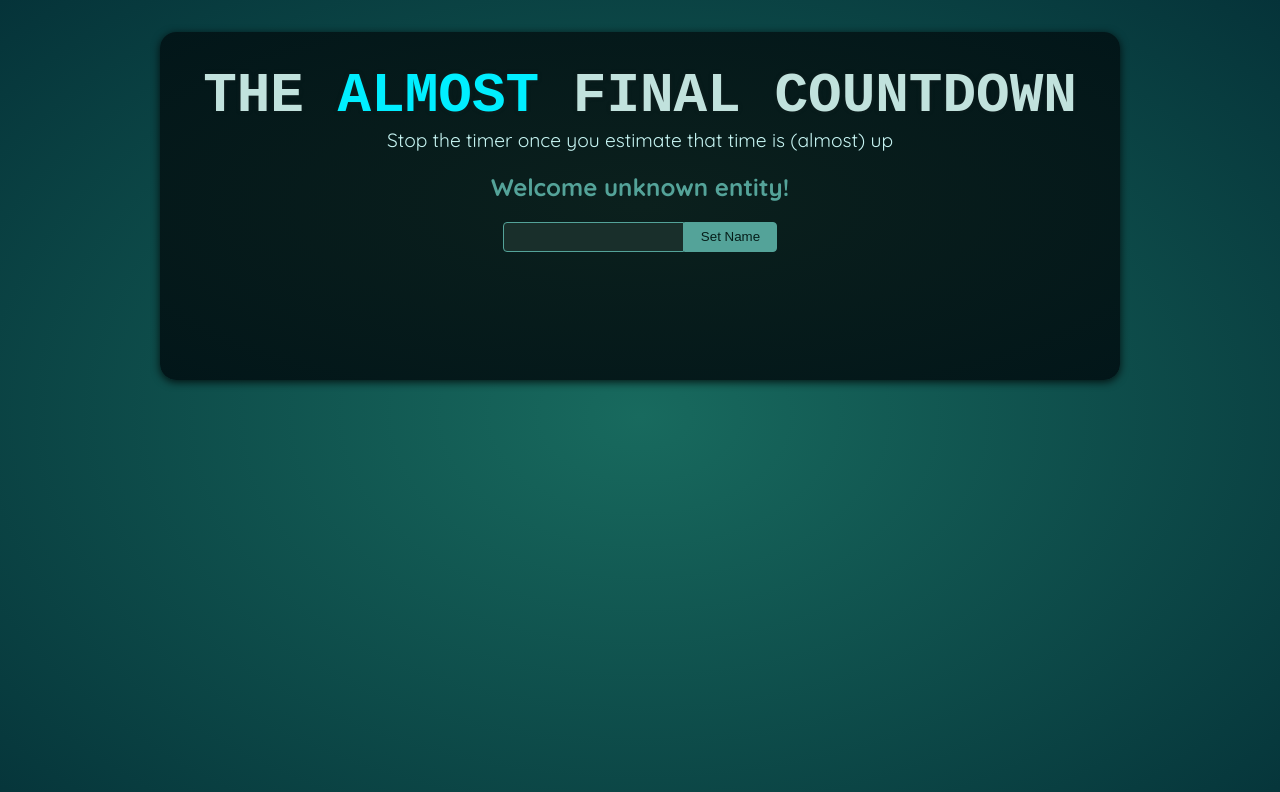
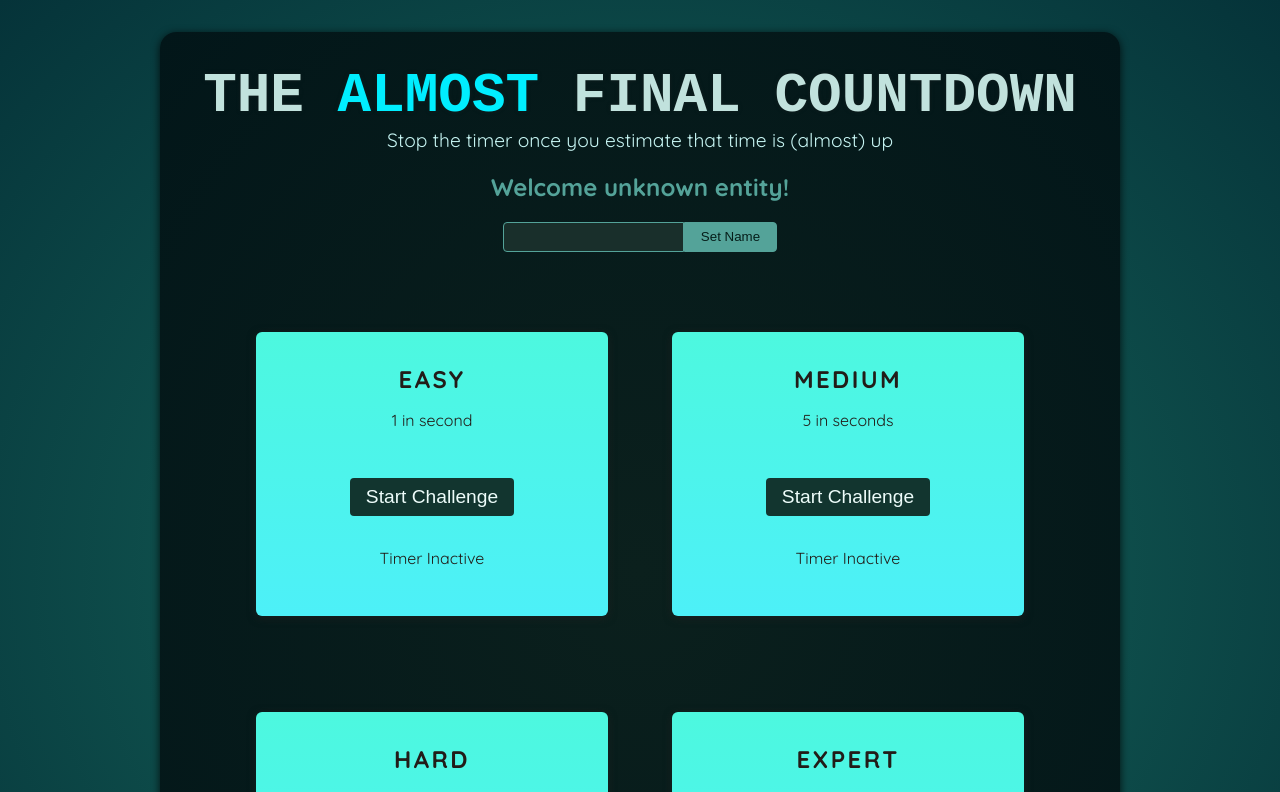
Before and after one commit to jagannathturvihal/ReactTimerChallengeGame, a React (Vite) app: page / in a window 1280 px wide. Shown: the top 792 px of the page. Built offline with nearby package versions, Linux system fonts and the light colour scheme; a web font is replaced by a local one.

Commit message:
Working with ref

```diff
--- a/src/App.jsx
+++ b/src/App.jsx
@@ -1,10 +1,16 @@
 import Player from './components/Player.jsx';
+import TimerChallange from './components/TimerChallange.jsx';
 
 function App() {
   return (
     <>
       <Player />
-      <div id="challenges"></div>
+      <div id="challenges">
+        <TimerChallange title="Easy" targetTime={1}/>
+        <TimerChallange title="Medium" targetTime={5}/>
+        <TimerChallange title="Hard" targetTime={10}/>
+        <TimerChallange title="Expert" targetTime={15}/>
+      </div>
     </>
   );
 }
--- a/src/components/Player.jsx
+++ b/src/components/Player.jsx
@@ -3,28 +3,18 @@ import React from "react";
 export default function Player() {
   const playerName = React.useRef();
   const [enteredPlayerName, setEnteredPlayerName] = React.useState(null);
-  // const [submitted, setSubmitted] = React.useState(false);
-
-  // function handlePlayerNameChange(event) {
-  //   setSubmitted(false);
-  //   setEnteredPlayerName(event.target.value);
-  // }
 
   function handleClcik() {
-    // setSubmitted(true);
     setEnteredPlayerName(playerName.current.value)
   }
 
   return (
     <section id="player">
-      {/* <h2>Welcome {submitted ? enteredPlayerName : "unknown entity"}!</h2> */}
-      <h2>Welcome {enteredPlayerName ?? "unknown entity"}!</h2>
+       <h2>Welcome {enteredPlayerName ?? "unknown entity"}!</h2>
       <p>
         <input
           ref={playerName}
           type="text"
-          // onChange={handlePlayerNameChange}
-          // value={enteredPlayerName}
         />
         <button onClick={handleClcik}>Set Name</button>
       </p>
--- /dev/null
+++ b/src/components/ResultModal.jsx
@@ -0,0 +1,13 @@
+export default function ResultModal ({ref, result, targetTime}) {
+    return (
+        <dialog ref={ref} className="result-modal">
+            <h2>You {result}</h2>
+            <p>The target time was <strong>{targetTime} seconds.</strong> seconds</p>
+            <p>You stopped timer with <strong> X seconds left</strong></p>
+
+            <form method='dialog'>
+                <button>Close</button>
+            </form>
+        </dialog>
+    )
+}
--- /dev/null
+++ b/src/components/TimerChallange.jsx
@@ -0,0 +1,43 @@
+import React from 'react';
+import ResultModal from './ResultModal';
+
+
+export default function TimerChallange({ title, targetTime }) {
+    const timer = React.useRef();
+    const resultDialogue = React.useRef();
+
+    const [timeExpired, setTimeExpired] = React.useState(false);
+    const [timerStarted, setTimerStarted] = React.useState(false);
+
+    function handClickStartChallenge() {
+        setTimerStarted(true);
+        timer.current = setTimeout(() => {
+            setTimeExpired(true);
+            resultDialogue.current.showModal();
+        }, targetTime * 1000);
+    }
+
+    function handClickStopChallenge() {
+        clearTimeout(timer.current);
+    }
+
+    return (
+        <>
+            <ResultModal ref={resultDialogue} result="Lost" targetTime={targetTime} />
+            <section className="challenge">
+                <h2>{title}</h2>
+                <p className="challenge-name">
+                    {targetTime} in second{targetTime > 1 ? 's' : ''}
+                </p>
+                <p>
+                    <button onClick={timerStarted ? handClickStopChallenge : handClickStartChallenge}>
+                        {timerStarted ? 'Stop' : 'Start'} Challenge
+                    </button>
+                </p>
+                <p className={timerStarted ? 'challenge-active' : ''}>
+                    {timerStarted ? 'Time is running' : 'Timer Inactive'}
+                </p>
+            </section>
+        </>
+    )
+}
```
